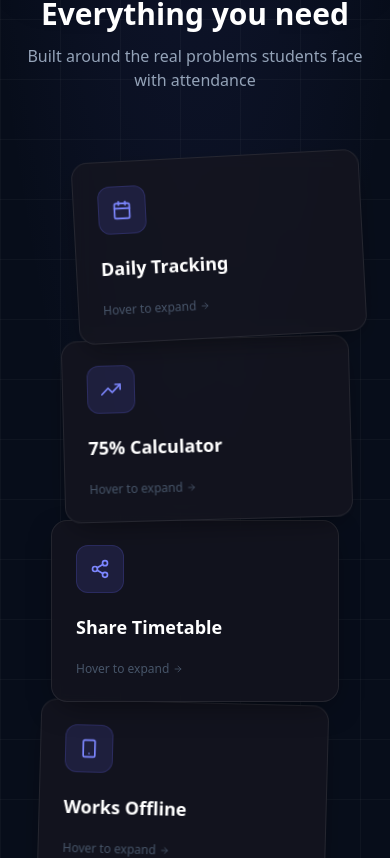
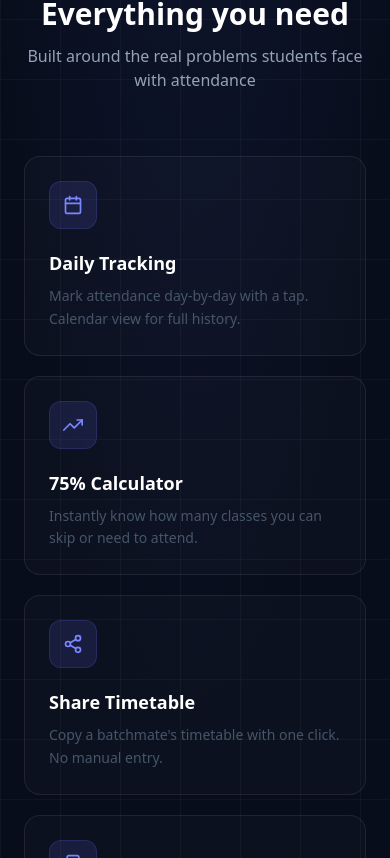
Before and after one commit to Kaushalendra-Marcus/attendance-tracker, a Next.js app: page / in a window 390 px wide. Shown: the part 1186-2044 px from the top of the page. Built offline with nearby package versions, Linux system fonts and the light colour scheme.

Commit message:
updating hero

```diff
--- a/components/hero.tsx
+++ b/components/hero.tsx
@@ -71,7 +71,7 @@ export const Hero = () => {
         }}
       />
 
-            {/*HERO  */}
+      {/* HERO */}
       <section className="relative z-10 max-w-5xl mx-auto px-6 pt-28 pb-24 text-center">
         <motion.div variants={stagger} initial="hidden" animate="show">
           <motion.h1 variants={fadeUp} className="text-5xl md:text-7xl font-black tracking-tight text-white leading-none mb-6">
@@ -117,13 +117,13 @@ export const Hero = () => {
             alt="Attendance dashboard preview"
             width={1000}
             height={600}
-                        className="rounded-xl shadow-2xl"
+            className="rounded-xl"
             priority
           />
         </motion.div>
       </div>
 
-            {/* FEATURES - CARD STACK WITH SPREAD EFFECT */}
+      {/* FEATURES SECTION */}
       <section className="relative z-10 max-w-6xl mx-auto px-6 pb-24">
         <motion.div
           initial={{ opacity: 0, y: 20 }}
@@ -139,9 +139,10 @@ export const Hero = () => {
           </p>
         </motion.div>
 
-                {/* Card Stack Container */}
+        {/*Card stack*/}
+        <div className="hidden md:block">
           <motion.div
-                    className="relative flex flex-wrap justify-center items-center gap-0 md:gap-0"
+            className="flex flex-wrap justify-center items-center"
             initial="rest"
             whileHover="hover"
             animate="rest"
@@ -153,12 +154,12 @@ export const Hero = () => {
             {features.map((f, i) => (
               <motion.div
                 key={i}
-                            className="relative w-72 md:w-80 cursor-pointer"
+                className="relative w-72 cursor-pointer"
                 variants={{
                   rest: {
                     scale: 1,
-                                    rotate: (i - 2) * 1.5, // slight fan rotation
-                                    x: (i - 2) * -12,      // overlap horizontally
+                    rotate: (i - 2) * 1.5,
+                    x: (i - 2) * -12,
                     zIndex: 10 - i,
                     transition: { type: "spring", stiffness: 300, damping: 25 }
                   },
@@ -179,14 +180,13 @@ export const Hero = () => {
                 }}
               >
                 <div
-                                className="h-full p-6 rounded-2xl backdrop-blur-sm transition-all duration-300"
+                  className="h-full p-6 rounded-2xl backdrop-blur-sm"
                   style={{
                     background: "rgba(20,20,30,0.8)",
                     border: "1px solid var(--border)",
                     boxShadow: "0 10px 30px -10px rgba(0,0,0,0.5)"
                   }}
                 >
-                                {/* Icon */}
                   <div
                     className="w-12 h-12 rounded-xl flex items-center justify-center mb-5 text-indigo-400"
                     style={{
@@ -196,11 +196,7 @@ export const Hero = () => {
                   >
                     <span className="text-xl">{f.icon}</span>
                   </div>
-
-                                {/* Title */}
                   <h3 className="font-bold text-white text-lg mb-2">{f.title}</h3>
-
-                                {/* Description - visible on hover */}
                   <motion.p
                     className="text-sm leading-relaxed"
                     style={{ color: "var(--text-muted)" }}
@@ -211,12 +207,7 @@ export const Hero = () => {
                   >
                     {f.desc}
                   </motion.p>
-
-                                {/* Hint indicator */}
-                                <div
-                                    className="mt-3 text-xs flex items-center gap-1"
-                                    style={{ color: "var(--text-muted)" }}
-                                >
+                  <div className="mt-3 text-xs flex items-center gap-1" style={{ color: "var(--text-muted)" }}>
                     <span>Hover to expand</span>
                     <FiArrowRight className="text-[10px]" />
                   </div>
@@ -224,9 +215,47 @@ export const Hero = () => {
               </motion.div>
             ))}
           </motion.div>
+        </div>
+
+        {/* MOBILE/TABLET VERSION: Grid (visible below md) */}
+        <div className="block md:hidden">
+          <motion.div
+            variants={stagger}
+            initial="hidden"
+            whileInView="show"
+            viewport={{ once: true }}
+            className="grid grid-cols-1 sm:grid-cols-2 gap-5"
+          >
+            {features.map((f, i) => (
+              <motion.div
+                key={i}
+                variants={fadeUp}
+                className="p-6 rounded-2xl"
+                style={{
+                  background: "rgba(255,255,255,0.02)",
+                  border: "1px solid var(--border)"
+                }}
+              >
+                <div
+                  className="w-12 h-12 rounded-xl flex items-center justify-center mb-5 text-indigo-400"
+                  style={{
+                    background: "rgba(99,102,241,0.15)",
+                    border: "1px solid rgba(99,102,241,0.2)"
+                  }}
+                >
+                  <span className="text-xl">{f.icon}</span>
+                </div>
+                <h3 className="font-bold text-white text-lg mb-2">{f.title}</h3>
+                <p className="text-sm leading-relaxed" style={{ color: "var(--text-muted)" }}>
+                  {f.desc}
+                </p>
+              </motion.div>
+            ))}
+          </motion.div>
+        </div>
       </section>
 
-            {/* HOW IT WORKS*/}
+      {/* HOW IT WORKS */}
       <section id="how-it-works" className="relative z-10 py-24" style={{ borderTop: "1px solid var(--border)", borderBottom: "1px solid var(--border)", background: "rgba(255,255,255,0.015)" }}>
         <div className="max-w-5xl mx-auto px-6">
           <motion.div initial={{ opacity: 0, y: 20 }} whileInView={{ opacity: 1, y: 0 }} viewport={{ once: true }} className="text-center mb-14">
```
Lines whose indentation alone changed are shown as unchanged.
